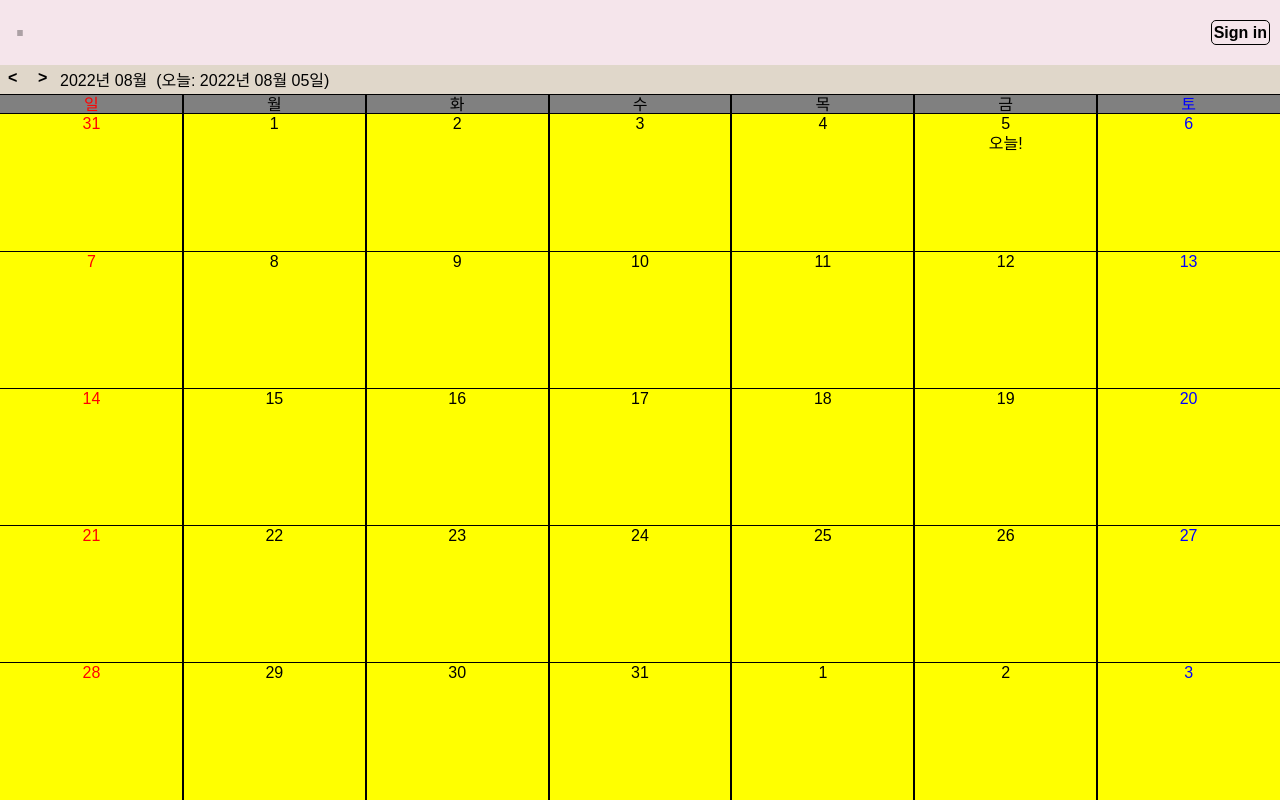
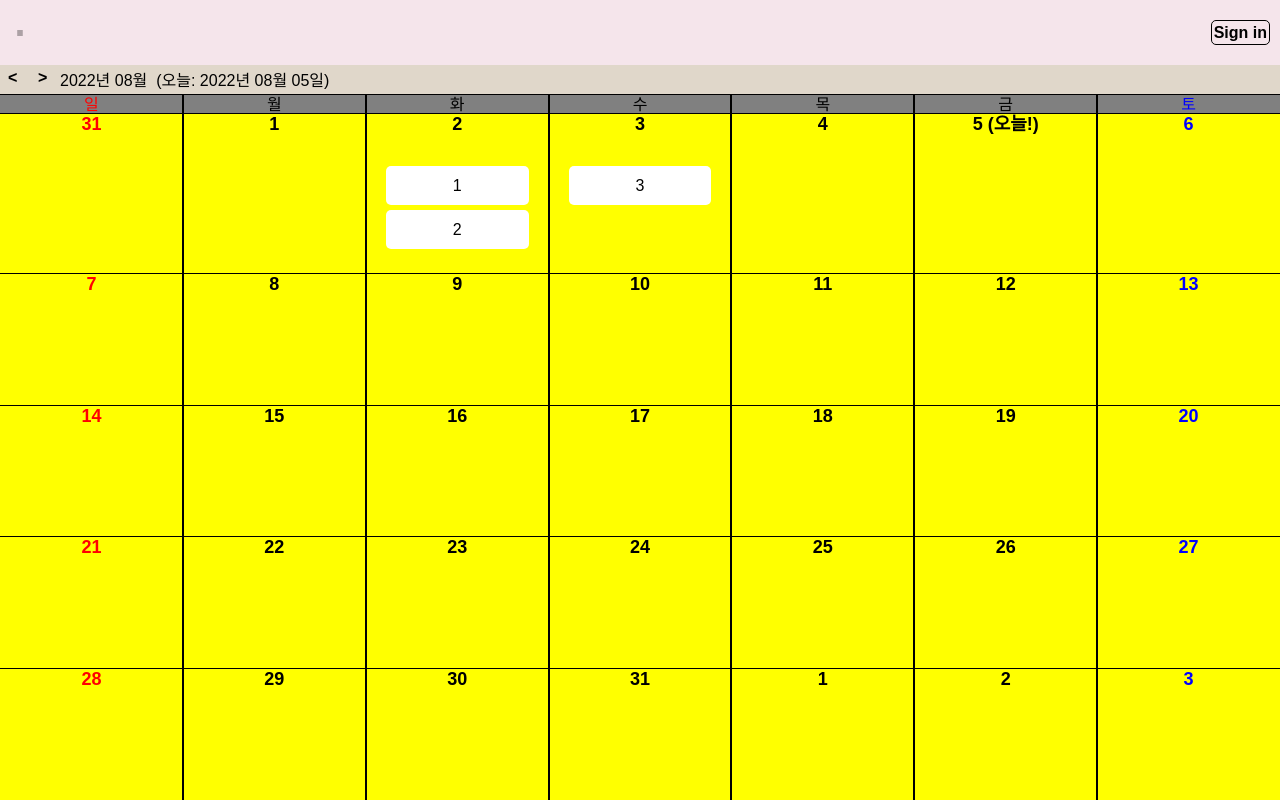
Before and after one commit to emmayoo/mogakco, a React (Create React App) app: page / in a window 1280 px wide. Built offline with nearby package versions, Linux system fonts and the light colour scheme.

Commit message:
FEATURE : 일정 Drag and Drop

```diff
--- /dev/null
+++ b/src/components/Calendar/DatesBoard.tsx
@@ -0,0 +1,116 @@
+import styled from 'styled-components';
+import { Droppable, Draggable } from 'react-beautiful-dnd';
+import { IDates } from './index';
+
+interface IDatesBoardProps {
+  dates: IDates[][];
+  today: string;
+  toDos: { [key: string]: { id: number; job: string }[] };
+}
+
+interface IAreaProps {
+  isDraggingFromThis: boolean;
+  isDraggingOver: boolean;
+}
+
+const Weeks = styled.div`
+  display: flex;
+  flex-flow: column nowrap;
+  height: 100%;
+`;
+
+const Dates = styled.div<{ bgColor: string; isWeek?: boolean }>`
+  display: flex;
+  flex-flow: row nowrap;
+  background-color: ${(props) => props.bgColor};
+  justify-content: space-evenly;
+  align-items: stretch;
+  ${(props) => props.isWeek && 'flex: 1;'}
+`;
+
+const Date = styled.div<{ color?: string }>`
+  flex: 1;
+  text-align: center;
+  ${(props) => props.color && `color: ${props.color}`};
+  outline: 1px solid black;
+  height: 100%;
+`;
+
+const Title = styled.p`
+  text-align: center;
+  font-weight: 600;
+  margin-bottom: 10px;
+  font-size: 18px;
+`;
+
+const Area = styled.div<IAreaProps>`
+  background-color: ${(props) =>
+    props.isDraggingOver
+      ? '#dfe6e9'
+      : props.isDraggingFromThis
+      ? '#b2bec3'
+      : 'transparent'};
+  flex-grow: 1;
+  transition: background-color 0.3s ease-in-out;
+  padding: 20px;
+`;
+
+const Card = styled.div<{ isDragging: boolean }>`
+  border-radius: 5px;
+  margin-bottom: 5px;
+  padding: 10px;
+  background-color: ${(props) => (props.isDragging ? '#e4f2ff' : 'white')};
+  box-shadow: ${(props) =>
+    props.isDragging ? '0px 2px 5px rgba(0, 0, 0, 0.05)' : 'none'};
+`;
+
+const DatesBoard = ({ dates, today, toDos }: IDatesBoardProps) => {
+  return (
+    <Weeks>
+      {dates.map((week, i) => (
+        <Dates key={i} bgColor="yellow" isWeek={true}>
+          {week.map((d) => (
+            <Date key={d.id} color={d.color}>
+              <Title>
+                {d.date} {d.fullDate === today && '(오늘!)'}
+              </Title>
+              <Droppable droppableId={'dr-' + d.month + '-' + d.date}>
+                {(magic, snapshot) => (
+                  <Area
+                    isDraggingOver={snapshot.isDraggingOver}
+                    isDraggingFromThis={Boolean(snapshot.draggingFromThisWith)}
+                    ref={magic.innerRef}
+                    {...magic.droppableProps}
+                  >
+                    {toDos[d.month + '-' + d.date] &&
+                      toDos[d.month + '-' + d.date].map((toDo, index) => (
+                        <Draggable
+                          draggableId={'j-' + toDo.id}
+                          index={index}
+                          key={toDo.id}
+                        >
+                          {(magic, snapshot) => (
+                            <Card
+                              ref={magic.innerRef}
+                              isDragging={snapshot.isDragging}
+                              {...magic.dragHandleProps}
+                              {...magic.draggableProps}
+                            >
+                              {toDo.job}
+                            </Card>
+                          )}
+                        </Draggable>
+                      ))}
+                    {magic.placeholder}
+                  </Area>
+                )}
+              </Droppable>
+            </Date>
+          ))}
+        </Dates>
+      ))}
+    </Weeks>
+  );
+};
+
+export default DatesBoard;
--- a/src/components/Calendar/index.tsx
+++ b/src/components/Calendar/index.tsx
@@ -1,6 +1,16 @@
 import styled from 'styled-components';
 import moment from 'moment';
+import { DragDropContext, DropResult } from 'react-beautiful-dnd';
 import { useEffect, useState } from 'react';
+import DatesBoard from './DatesBoard';
+
+export interface IDates {
+  id: number;
+  month: string;
+  date: number;
+  color?: string;
+  fullDate: string;
+}
 
 const Container = styled.div`
   display: flex;
@@ -92,6 +102,7 @@ const makeDateList = (month: moment.Moment) => {
       arr.push({
         id,
         date,
+        month: tempDate.format('M'),
         color: getColor(tempDate.day()),
         fullDate: tempDate.format('YYYY-MM-DD'),
       });
@@ -115,15 +126,47 @@ const days: { id: number; ko: string; en: string; color?: string }[] = [
   { id: 6, ko: '토', en: 'Sat', color: getColor(6) },
 ];
 
+const initTodos = {
+  '8-2': [
+    { id: 1, job: '1' },
+    { id: 2, job: '2' },
+  ],
+  '8-3': [{ id: 3, job: '3' }],
+};
+
 const Calendar = () => {
-  const [dates, setDates] = useState<
-    { id: number; date: number; color?: string; fullDate: string }[][]
-  >([]);
+  const [dates, setDates] = useState<IDates[][]>([]);
   const [month, setMonth] = useState(moment());
   const [move, setMove] = useState(0);
+  const [toDos, setToDos] = useState(initTodos);
 
   const onChangeMonth = (v: number) => {
     setMove(move + v);
+  };
+
+  const onDragEnd = (info: DropResult) => {
+    const { destination, source } = info;
+    // 제자리에 두는 경우
+    if (!destination) return;
+
+    setToDos((oldToDos) => {
+      const copied = JSON.parse(JSON.stringify(oldToDos));
+      // 같은 droppableId
+      if (source.droppableId === destination.droppableId) {
+        const board = copied[destination.droppableId.replace('dr-', '')];
+        const task = board.splice(source.index, 1);
+        board.splice(destination?.index, 0, task[0]);
+      }
+      // 다른 droppableId
+      else {
+        const sourceBoard = copied[source.droppableId.replace('dr-', '')];
+        const destinationBoard =
+          copied[destination.droppableId.replace('dr-', '')];
+        const task = sourceBoard.splice(source.index, 1);
+        destinationBoard.splice(destination?.index, 0, task[0]);
+      }
+      return copied;
+    });
   };
 
   useEffect(() => {
@@ -133,6 +176,7 @@ const Calendar = () => {
   }, [move]);
 
   return (
+    <DragDropContext onDragEnd={onDragEnd}>
       <Container>
         <Header>
           <ArrowButton onClick={() => onChangeMonth(-1)}>
@@ -154,21 +198,14 @@ const Calendar = () => {
               </Date>
             ))}
           </Dates>
-        <Weeks>
-          {dates.map((week, i) => (
-            <Dates key={i} bgColor="yellow" isWeek={true}>
-              {week.map((d) => (
-                <Date key={d.id} color={d.color}>
-                  {d.date}
-                  <br />
-                  {d.fullDate === today.format('YYYY-MM-DD') && '오늘!'}
-                </Date>
-              ))}
-            </Dates>
-          ))}
-        </Weeks>
+          <DatesBoard
+            dates={dates}
+            today={today.format('YYYY-MM-DD')}
+            toDos={toDos}
+          />
         </Content>
       </Container>
+    </DragDropContext>
   );
 };
 
```
Lines whose indentation alone changed are shown as unchanged.
